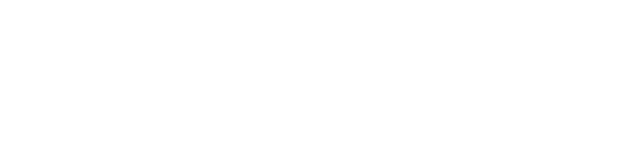
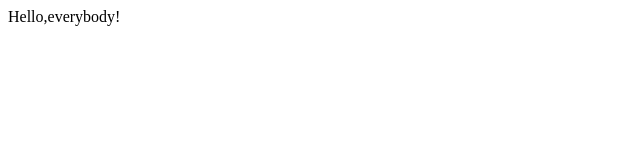
Before and after one commit to Jenny85185/Julias_handmade, a plain HTML site: page new.html in a window 1280 px wide. Shown: the whole page, without its empty margins (0-640 px from the left). Drawn offline with Linux system fonts and the light colour scheme.

Commit message:
Update new.html

```diff
--- a/new.html
+++ b/new.html
@@ -7,6 +7,6 @@
     <title>Document</title>
 </head>
 <body>
-
+    Hello,everybody!
 </body>
 </html>
```
